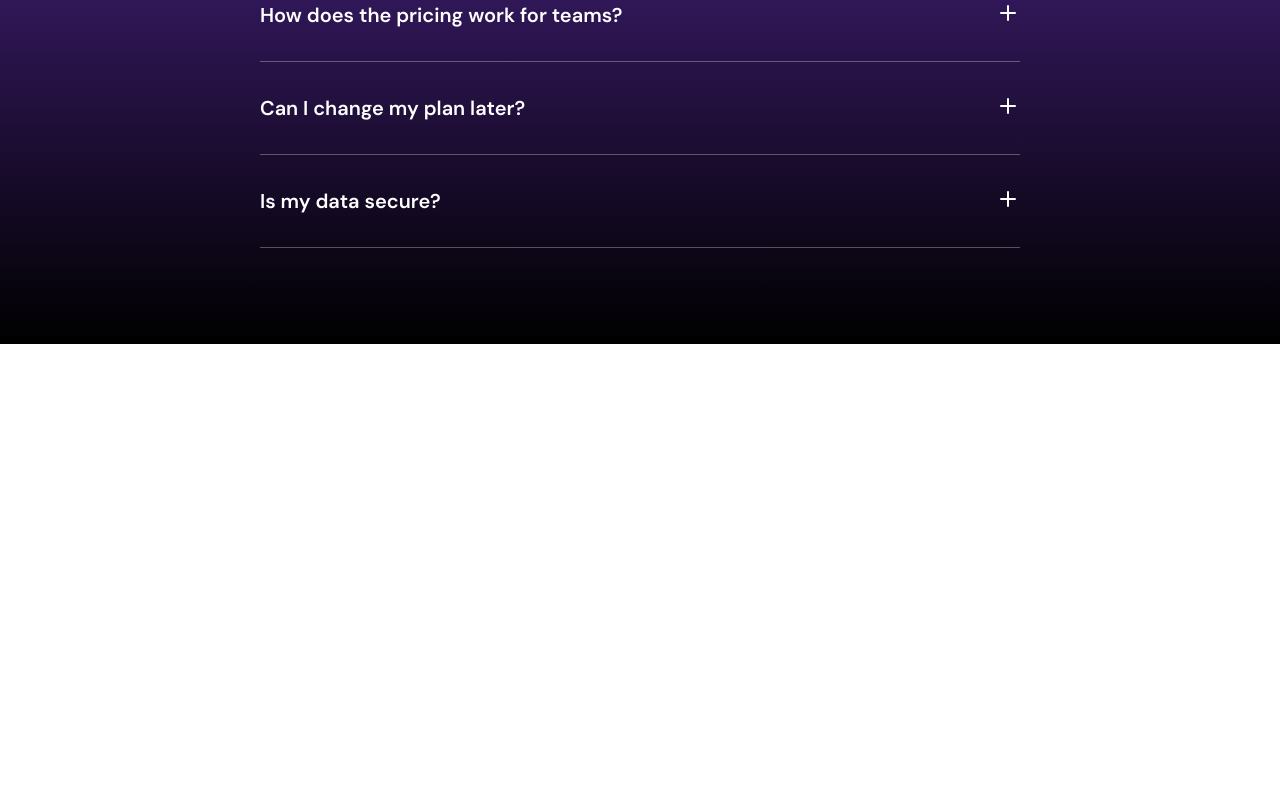
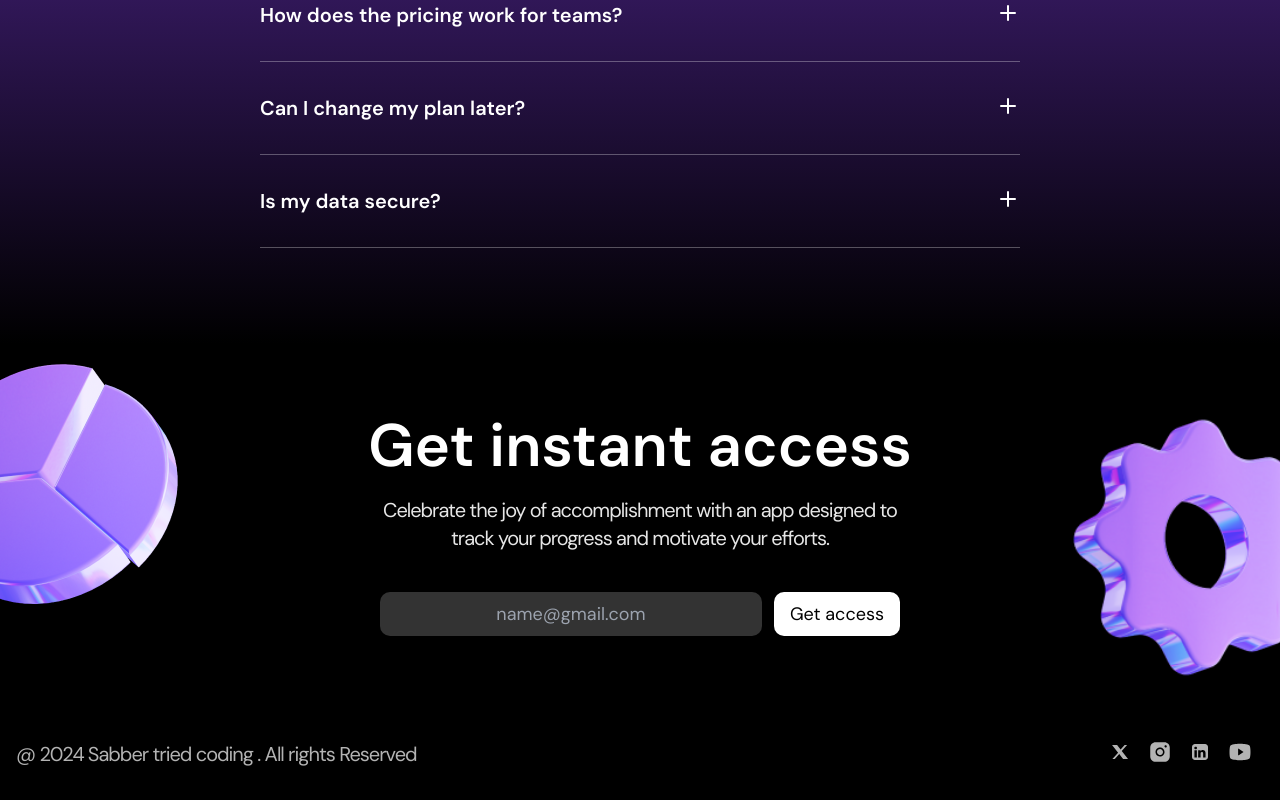
Before and after one commit to sabberrahman/startup-sass-landingPage, a Next.js app: page / in a window 1280 px wide. Shown: the part 3072-3872 px from the top of the page. Before the commit the page ends 3416 px from the top, so only its background shows below. Built offline with nearby package versions, Linux system fonts and the light colour scheme.

Commit message:
feat: call to action + sily smol footer

```diff
--- a/src/components/CallToAction.tsx
+++ b/src/components/CallToAction.tsx
@@ -1,3 +1,50 @@
+import Image from "next/image";
+import stats from "@/assets/images/emojistar.png";
+import nuts from "@/assets/images/helix2.png";
+
 export const CallToAction = () => {
-  return null;
+  return (
+    <section className="bg-black text-white py-[72px] text-center overflow-hidden">
+      <div className="container">
+        <div className="mb-10">
+          <div className="relative">
+            <h1 className="text-4xl font-semibold mb-5 md:text-5xl xl:text-6xl">
+              Get instant access
+            </h1>
+            <Image
+              src={stats}
+              alt="bigGoofyaimge"
+              width={200}
+              height={200}
+              className="absolute -top-16 -left-24 hidden md:inline-flex xl:w-[263px] xl:h-[263px]"
+            />
+
+            <Image
+              src={nuts}
+              alt="bigGoofyaimge"
+              width={200}
+              height={200}
+              className="absolute hidden md:inline-flex top-0 -right-16 xl:w-[263px] xl:h-[263px]"
+            />
+          </div>
+
+          <p className="text-lg md:w-[447px] xl:w-[520px] xl:text-xl mx-auto text-white/90 tracking-tighter ">
+            Celebrate the joy of accomplishment with an app designed to track
+            your progress and motivate your efforts.
+          </p>
+        </div>
+
+        <div className="flex gap-3 flex-col w-[300px] mx-auto md:flex-row md:w-[409px] xl:w-[520px]">
+          <input
+            placeholder="name@gmail.com"
+            type="text"
+            className="rounded-[10px] px-4 py-2 xl:text-lg bg-white/20 text-white/50 text-center flex-1"
+          />
+          <button className=" rounded-[10px] px-4 py-2 bg-white text-black xl:text-lg">
+            Get access
+          </button>
+        </div>
+      </div>
+    </section>
+  );
 };
--- a/src/components/Footer.tsx
+++ b/src/components/Footer.tsx
@@ -1,3 +1,24 @@
+
+import X from "@/assets/icons/x-social.svg"
+import Insta from "@/assets/icons/insta.svg"
+import Linkedin from "@/assets/icons/linkedin.svg"
+import Youtube from "@/assets/icons/youtube.svg"
+
 export const Footer = () => {
-  return null;
+  return (
+    <section className="bg-black text-white py-8">
+      <div className="container">
+
+        <div className="md:flex md:justify-between">
+        <h1 className="text-md text-center tracking-tighter text-white/70 xl:text-xl">@ 2024 Sabber tried coding . All rights Reserved</h1>
+        <div className="flex justify-center gap-2 opacity-70 mt-2 md:mt-0 md:mr-2 ">
+           <X className="w-8 h-6 l"/>
+           <Insta className="w-8 h-6 "/>
+           <Linkedin className="w-8 h-6 "/>
+           <Youtube className="w-8 h-6 "/>
+        </div>
+        </div>
+      </div>
+    </section>
+  );
 };
```
